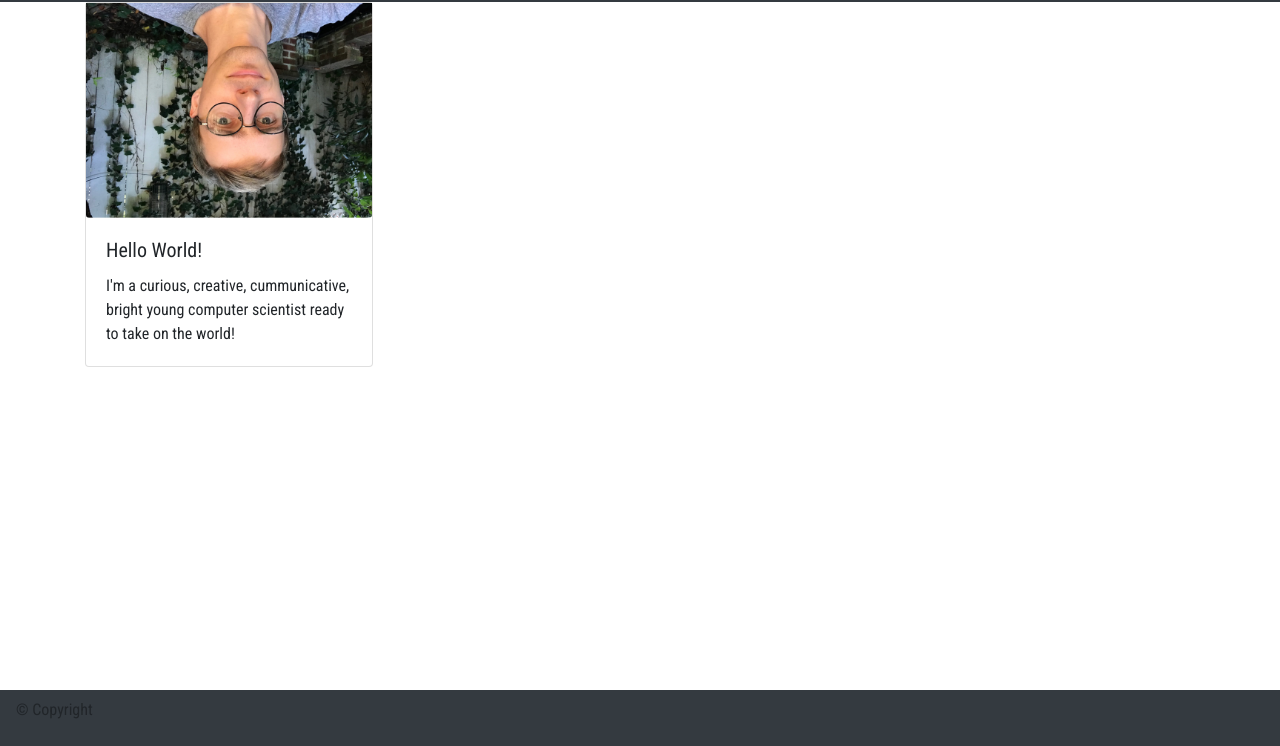
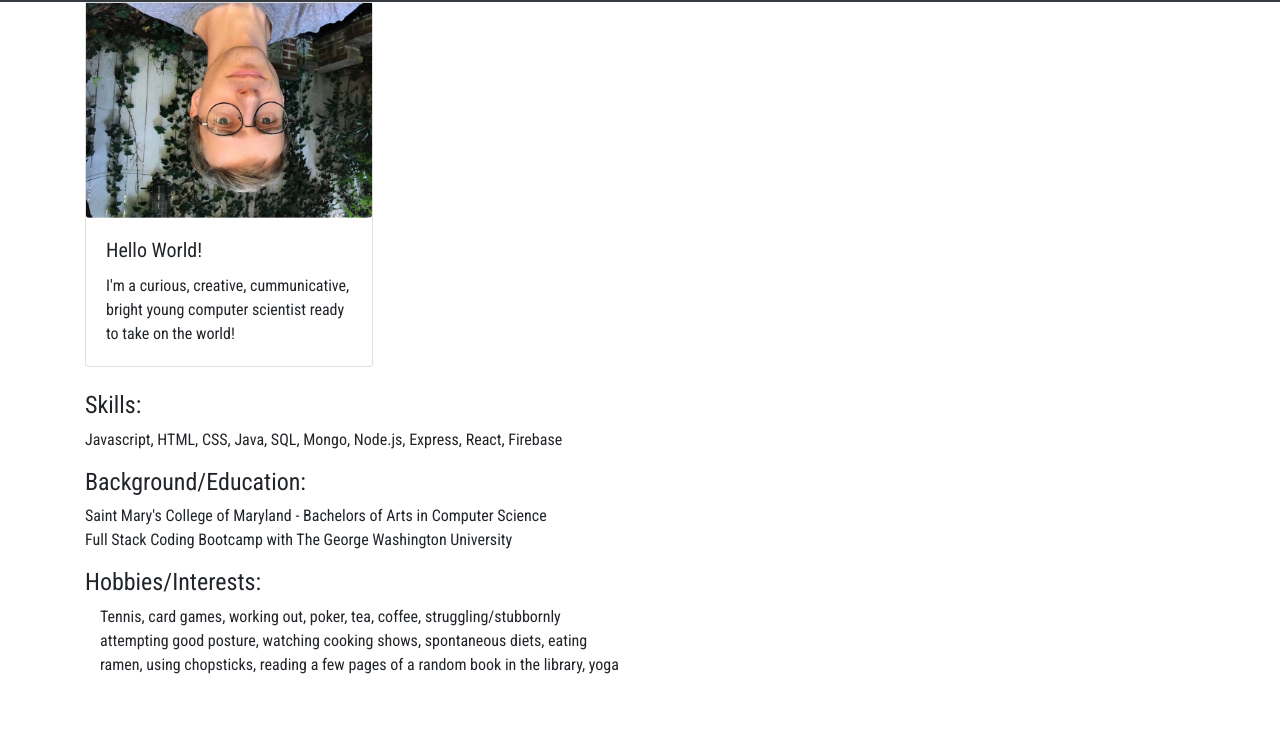
Before and after one commit to kevinspies/portfolio, a plain HTML site: page index.html in a window 1280 px wide. Shown: the part 54-800 px from the top of the page. Drawn offline with nearby package versions, Linux system fonts and the light colour scheme.

Commit message:
nav removed, not sticky, may address later, some text updates as well

```diff
--- a/index.html
+++ b/index.html
@@ -46,11 +46,17 @@
             <h5 class="card-title">Hello World!</h5>
             <p class="card-text">I'm a curious, creative, cummunicative, bright young computer scientist ready to take on the world!</p>
           </div>
-        </div>
+        </div><br>
+        <h4>Skills:</h4>
+        <p>Javascript, HTML, CSS, Java, SQL, Mongo, Node.js, Express, React, Firebase</p>
+        <h4>Background/Education:</h4>
+        <p>Saint Mary's College of Maryland - Bachelors of Arts in Computer Science<br>
+        Full Stack Coding Bootcamp with The George Washington University</p>
+        <h4>Hobbies/Interests:</h4>
+        <div class="col-6"><p>Tennis, card games, working out, poker, tea, coffee, struggling/stubbornly attempting good posture, watching cooking shows, spontaneous diets, eating ramen, using chopsticks, reading a few pages of a random book in the library, yoga</p></div>
+
       </div>
-      <nav class="navbar fixed-bottom navbar-light bg-dark">
-        <p class="text-center"> &copy; Copyright</p>
-      </nav>
+
 
     <script
       src="https://code.jquery.com/jquery-3.3.1.slim.min.js"
```
Also changed, not shown: contact.html (+0 -3 lines), projects.html (+1 -3 lines).
